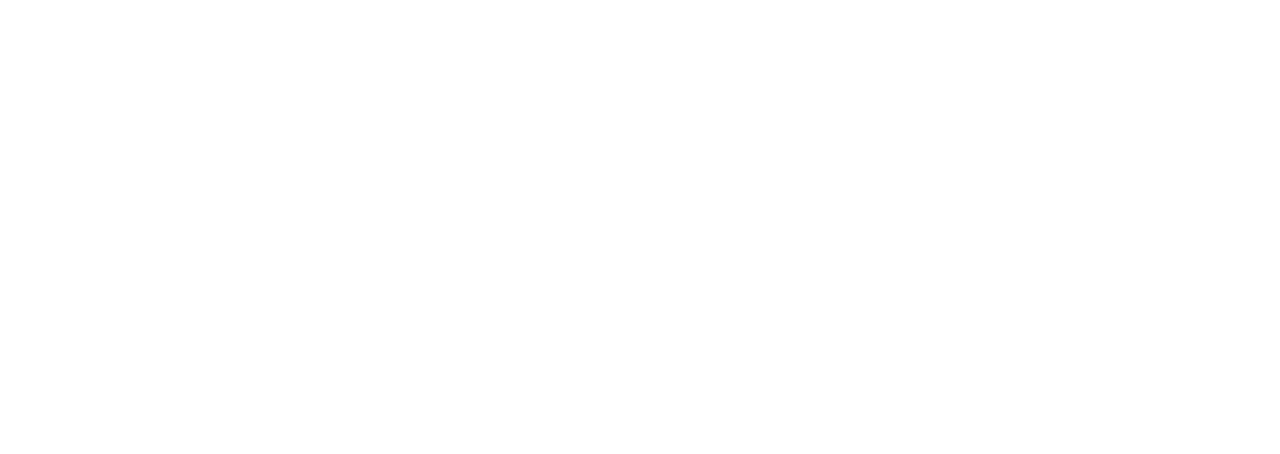
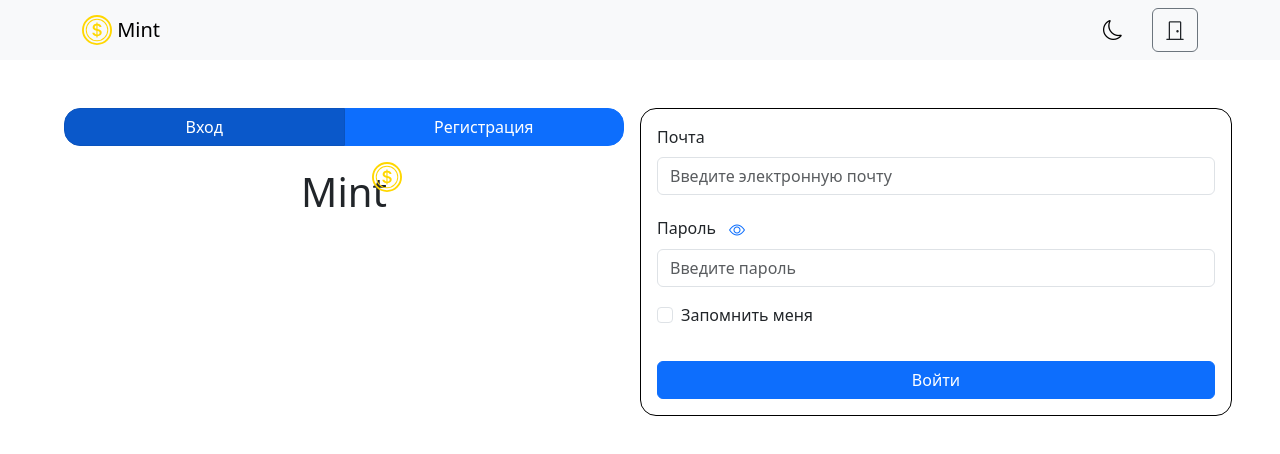
Before and after one commit to Nexxxit/mint, a React (Create React App) app: page /auth in a window 1280 px wide. Before the commit this address had no page. Shown: the top 454 px of the page. Built offline with nearby package versions, Linux system fonts and the light colour scheme.

Commit message:
feat(integration): добавить страницу авторизации

```diff
--- a/src/App.js
+++ b/src/App.js
@@ -1,12 +1,18 @@
 import { BrowserRouter, useRoutes } from "react-router-dom";
+import { useContext } from "react";
 import Dashboard from "./pages/Dashboard";
 import Transactions from "./pages/Transactions";
 import Categories from "./pages/Categories";
 import Settings from "./pages/Settings";
 import Budgeting from "./pages/Budgeting";
 import MainLayout from "./layout/MainLayout";
+import AuthLayout from "./layout/AuthLayout,";
+import Auth from "./pages/Auth";
+import { AuthProvider, AuthContext } from "./contexts/AuthContext";
 
 const AppRoutes = () => {
+  const { isAuthenticated } = useContext(AuthContext);
+
   return useRoutes([
     {
       path: "/",
@@ -18,14 +24,22 @@
         { path: "/categories", element: <Categories /> },
         { path: "/settings", element: <Settings /> },
       ],
+      guard: isAuthenticated,
+    },
+    {
+      path: "/auth",
+      element: <AuthLayout />,
+      children: [{ index: true, element: <Auth /> }],
     },
   ]);
 };
 
 export default function App() {
   return (
-    <BrowserRouter>
-      <AppRoutes />
-    </BrowserRouter>
+    <AuthProvider>
+      <BrowserRouter>
+        <AppRoutes />
+      </BrowserRouter>
+    </AuthProvider>
   );
 }
--- a/src/components/BalanceAreaChart.js
+++ b/src/components/BalanceAreaChart.js
@@ -51,9 +51,9 @@
             className="fw-medium rounded-4"
             aria-label="Period"
           >
-            <option value="30">30 дней</option>
-            <option value="90">90 дней</option>
-            <option value="180">180 дней</option>
+            <option value="30 days">30 дней</option>
+            <option value="90 days">90 дней</option>
+            <option value="180 days">180 дней</option>
           </Form.Select>
         </div>
         <div style={{ width: "100%", height: "400px" }}>
--- a/src/components/Expenses.js
+++ b/src/components/Expenses.js
@@ -7,7 +7,7 @@
         <span className="text-nowrap fs-4 text-center fw-light">
           Расходы за
         </span>
-        <span className="col-4" style={{minWidth: 100 + 'px'}}>
+        <span className="col-4" style={{ minWidth: 100 + "px" }}>
           <Form.Select
             size="sm"
             className="rounded-4 fw-medium"
--- a/src/components/Header.js
+++ b/src/components/Header.js
@@ -1,12 +1,15 @@
 import { Container, Navbar, Nav, Button, Modal } from "react-bootstrap";
 import { Link, useLocation } from "react-router-dom";
-import { useState } from "react";
+import { useState, useContext } from "react";
+import { AuthContext } from "../contexts/AuthContext";
 import logo from '../logo.svg';
 
 export default function Header() {
   const [isDarkTheme, setIsDarkTheme] = useState(false);
   const [modalShow, setModalShow] = useState(false);
   const location = useLocation();
+
+  const { isAuthenticated, logout } = useContext(AuthContext);
 
   const handleClickTheme = () => {
     setIsDarkTheme(!isDarkTheme);
@@ -26,7 +29,7 @@
             />{" "}
             Mint
           </Navbar.Brand>
-          <Nav className="me-auto gap-2">
+          {isAuthenticated() && <Nav className="me-auto gap-2">
             <Nav.Link as={Link} to="/" active={location.pathname === '/'}>
               Dashboard
             </Nav.Link>
@@ -39,7 +42,7 @@
             <Nav.Link as={Link} to="/categories" active={location.pathname === '/categories'}>
               Категории
             </Nav.Link>
-          </Nav>
+          </Nav>}
           <Nav className="gap-3">
             <Button variant="light" className="fs-5" onClick={handleClickTheme}>
               {isDarkTheme ? (
@@ -48,13 +51,13 @@
                 <i className="bi bi-moon"></i>
               )}
             </Button>
-            <Button
+           {isAuthenticated() &&  <Button
               variant="light"
               className="text-dark fs-5"
               title="Настройки"
             >
               <i className="bi bi-gear"></i>
-            </Button>
+            </Button>}
             <Button
               variant="outline-secondary"
               className="fs-5"
--- /dev/null
+++ b/src/contexts/AuthContext.js
@@ -0,0 +1,17 @@
+import { createContext, useState } from 'react';
+
+export const AuthContext = createContext();
+
+export const AuthProvider = ({ children }) => {
+  const [authToken, setAuthToken] = useState(localStorage.getItem('authToken'));
+
+  const isAuthenticated = () => {
+    return !!authToken;
+  };
+
+  return (
+    <AuthContext.Provider value={{ isAuthenticated, authToken, }}>
+      {children}
+    </AuthContext.Provider>
+  );
+};
--- /dev/null
+++ b/src/layout/AuthLayout,.js
@@ -0,0 +1,15 @@
+import { Outlet } from "react-router-dom";
+import Header from "../components/Header";
+import Footer from "../components/Footer";
+
+export default function AuthLayout() {
+  return (
+    <>
+      <Header />
+      <main className="container-fluid ps-5 pe-5">
+        <Outlet />
+      </main>
+      <Footer />
+    </>
+  );
+}
--- /dev/null
+++ b/src/pages/Auth.js
@@ -0,0 +1,80 @@
+import { Form, Button, ToggleButtonGroup, ToggleButton } from "react-bootstrap";
+import logo from "../logo.svg";
+
+export default function Auth() {
+  return (
+    <>
+      <div className="d-flex mt-5">
+        <div className="col-6 p-3 pt-0">
+          <ToggleButtonGroup
+            className="d-flex"
+            type="radio"
+            name="auth"
+            defaultValue={1}
+          >
+            <ToggleButton
+              className="col-6 rounded-start-4"
+              id="loginRadio"
+              type="radio"
+              variant="primary"
+              name="radioLog"
+              value={1}
+            >
+              Вход
+            </ToggleButton>
+            <ToggleButton
+              className="col-6 rounded-end-4"
+              id="registerRadio"
+              type="radio"
+              variant="primary"
+              name="radioReg"
+              value={2}
+            >
+              Регистрация
+            </ToggleButton>
+          </ToggleButtonGroup>
+          <div className="p-3">
+            <div className="d-flex justify-content-center align-items-center">
+              <p className="fs-1 position-relative">
+                Mint
+                <img
+                  alt="Logo"
+                  src={logo}
+                  width={30}
+                  height={30}
+                  className="position-absolute top-0 end-1 translate-middle-x"
+                />
+              </p>
+            </div>
+          </div>
+        </div>
+        <div className="col-6 p-3 border border-black rounded-4">
+          <Form className="d-flex flex-column gap-3">
+            <Form.Group controlId="email">
+              <Form.Label>Почта</Form.Label>
+              <Form.Control
+                type="email"
+                placeholder="Введите электронную почту"
+              />
+            </Form.Group>
+            <Form.Group controlId="password">
+              <span>
+                <Form.Label>Пароль</Form.Label>
+                <Button variant="link">
+                  <i className="bi bi-eye"></i>
+                </Button>
+              </span>
+              <Form.Control type="password" placeholder="Введите пароль" />
+            </Form.Group>
+            <Form.Group className="mb-3" controlId="rememberMe">
+              <Form.Check type="checkbox" label="Запомнить меня" />
+            </Form.Group>
+            <Button variant="primary" type="submit">
+              Войти
+            </Button>
+          </Form>
+        </div>
+      </div>
+    </>
+  );
+}
--- a/src/pages/Dashboard.js
+++ b/src/pages/Dashboard.js
@@ -10,7 +10,7 @@
       <div className="d-flex gap-3 mt-5">
         <div className="d-flex flex-column col-3 gap-3">
           <Balance balance={120500} />
-          <div className="border border-secondary-subtle rounded-4 shadow-sm h-100">
+          <div className="d-flex flex-column justify-content-center border border-secondary-subtle rounded-4 shadow-sm h-100">
             <Profit />
             <span className="d-flex justify-content-center">
               <hr className="col-10" />
```
Also changed, not shown: src/components/PieExpenses.js (+52 -21 lines).
